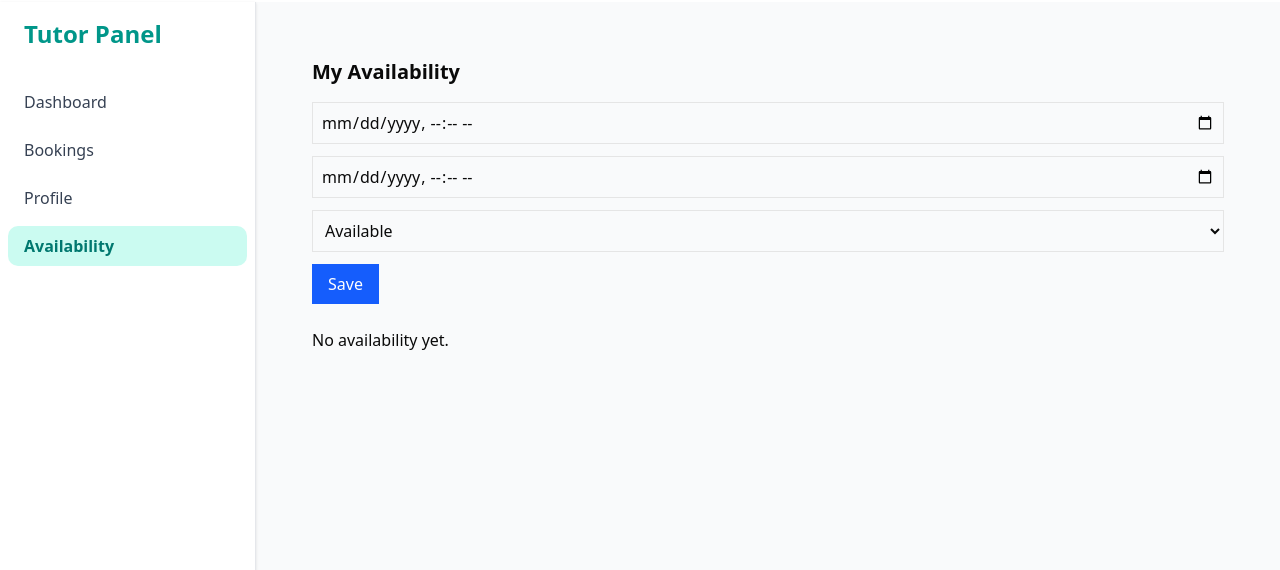
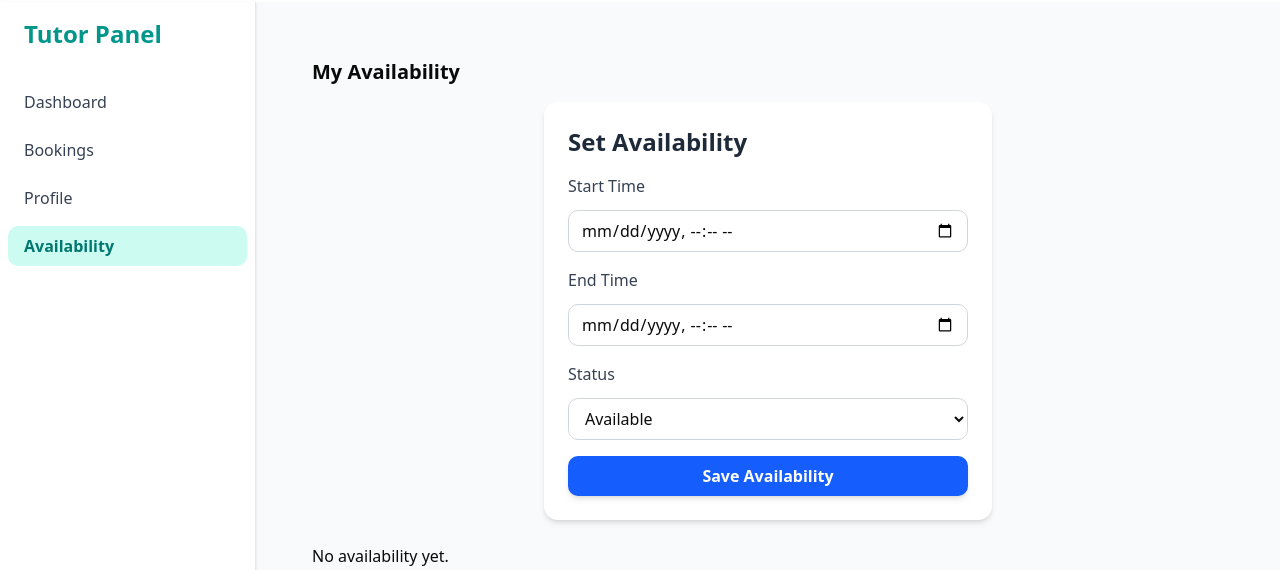
Before and after one commit to aishachy/skillbridge-frontend, a Next.js app: page /dashboard/tutor/availability in a window 1280 px wide. Shown: the part 134-704 px from the top of the page. Built offline with nearby package versions, Linux system fonts and the light colour scheme.

Commit message:
availability ui desin updated

```diff
--- a/src/app/dashboard/tutor/availability/components/availabilityForm.tsx
+++ b/src/app/dashboard/tutor/availability/components/availabilityForm.tsx
@@ -58,39 +58,53 @@ export default function AvailabilityForm({ setSlots }: AvailabilityFormProps) {
   }
 
   return (
-    <form onSubmit={handleSubmit} className="space-y-3">
+    <form
+      onSubmit={handleSubmit}
+      className="bg-white shadow-md rounded-xl p-6 max-w-md mx-auto space-y-4"
+    >
+      <h2 className="text-2xl font-semibold text-gray-800 mb-4">Set Availability</h2>
+
+      <div className="flex flex-col space-y-3">
+        <label className="text-gray-700 font-medium">Start Time</label>
         <input
           type="datetime-local"
           value={startTime}
           onChange={(e) => setStartTime(e.target.value)}
-        className="border p-2 w-full"
           required
+          className="border border-gray-300 rounded-lg px-3 py-2 focus:outline-none focus:ring-2 focus:ring-blue-400 focus:border-transparent transition"
         />
+      </div>
 
+      <div className="flex flex-col space-y-3">
+        <label className="text-gray-700 font-medium">End Time</label>
         <input
           type="datetime-local"
           value={endTime}
           onChange={(e) => setEndTime(e.target.value)}
-        className="border p-2 w-full"
           required
+          className="border border-gray-300 rounded-lg px-3 py-2 focus:outline-none focus:ring-2 focus:ring-blue-400 focus:border-transparent transition"
         />
+      </div>
 
+      <div className="flex flex-col space-y-3">
+        <label className="text-gray-700 font-medium">Status</label>
         <select
           value={status}
           onChange={(e) => setStatus(e.target.value)}
-        className="border p-2 w-full"
+          className="border border-gray-300 rounded-lg px-3 py-2 focus:outline-none focus:ring-2 focus:ring-blue-400 focus:border-transparent transition"
         >
           <option value="AVAILABLE">Available</option>
           <option value="BOOKED">Booked</option>
           <option value="CANCELLED">Cancelled</option>
         </select>
+      </div>
 
       <button
         type="submit"
         disabled={loading}
-        className="bg-blue-600 text-white px-4 py-2 disabled:opacity-50"
+        className="w-full bg-blue-600 hover:bg-blue-700 text-white font-semibold py-2 rounded-lg shadow-md transition disabled:opacity-50"
       >
-        {loading ? "Saving..." : "Save"}
+        {loading ? "Saving..." : "Save Availability"}
       </button>
     </form>
   )
```
Lines whose indentation alone changed are shown as unchanged.
